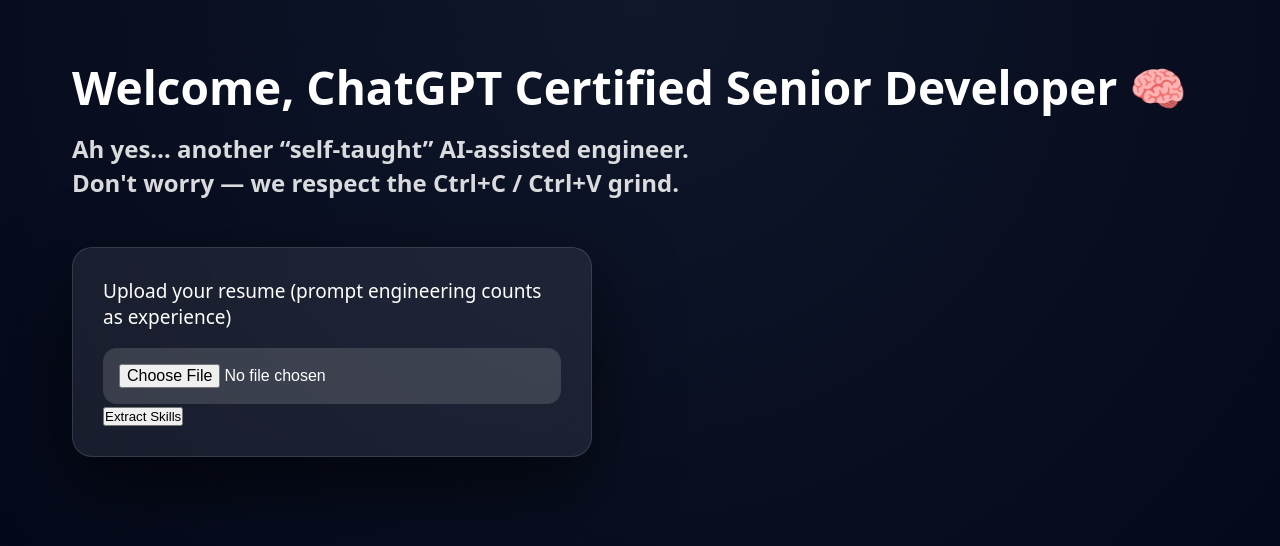
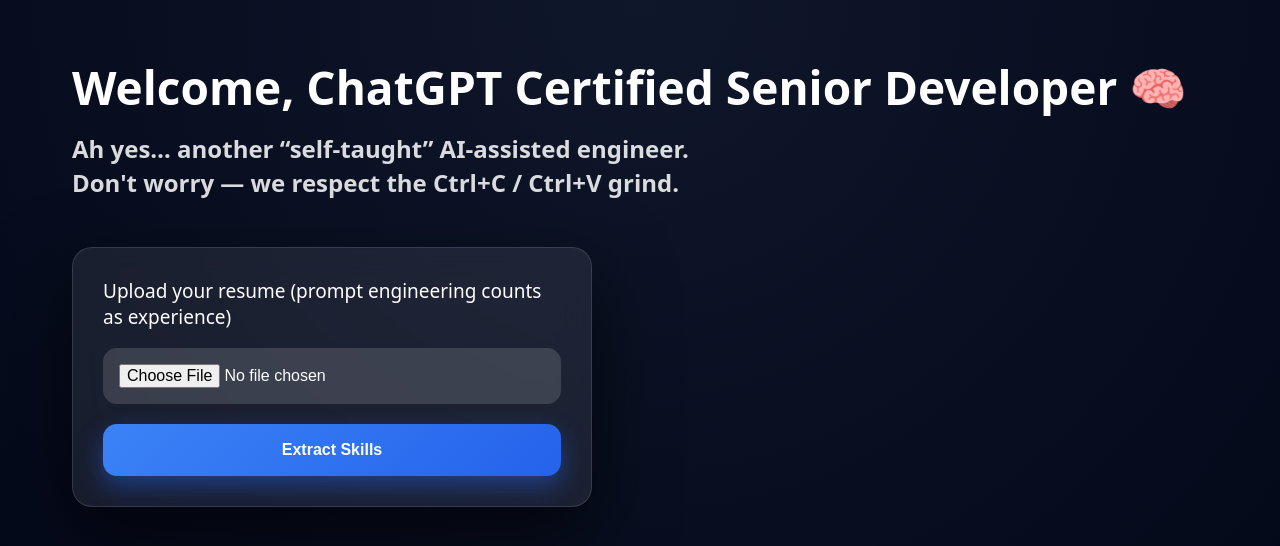
Before and after one commit to kulshreya03/MoatSwarming, a React app in the folder frontend/: page /UserPage in a window 1280 px wide. Shown: the top 546 px of the page. Built offline with nearby package versions, Linux system fonts and the light colour scheme; the HTML template or start-up script is replaced by a standard one.

Commit message:
Changed Resume List Style

```diff
--- a/frontend/src/css/UserPage.module.css
+++ b/frontend/src/css/UserPage.module.css
@@ -1,12 +1,20 @@
 .page {
-  min-height: 100%;
+  min-height: 100vh;
   width: 100%;
   padding: 56px 72px;
+
   background: radial-gradient(circle at top, #0f172a, #020617);
   color: #ffffff;
+
   font-family: system-ui, -apple-system, BlinkMacSystemFont, "Segoe UI",
     Roboto, sans-serif;
+
+  overflow-y: auto;
 }
+
+
+
+
 
 /* Headings */
 .header {
@@ -62,3 +70,85 @@
 .inputFile:hover {
   background: rgba(255, 255, 255, 0.22);
 }
+
+
+/* Skills grid */
+.skillsGrid {
+  margin-top: 36px;
+  display: grid;
+  grid-template-columns: repeat(auto-fit, minmax(220px, 1fr));
+  gap: 22px;
+}
+
+/* Each category card */
+.skillCard {
+  padding: 18px 20px;
+  border-radius: 16px;
+
+  background: rgba(255, 255, 255, 0.1);
+  backdrop-filter: blur(10px);
+
+  border: 1px solid rgba(255, 255, 255, 0.12);
+}
+
+/* Category title */
+.skillTitle {
+  font-size: 15px;
+  letter-spacing: 0.12em;
+  margin-bottom: 14px;
+  opacity: 0.9;
+}
+
+/* Pills container */
+.skillPills {
+  display: flex;
+  flex-wrap: wrap;
+  gap: 10px;
+}
+
+/* Individual skill pill */
+.skillPill {
+  padding: 6px 12px;
+  border-radius: 999px;
+
+  background: linear-gradient(
+    135deg,
+    rgba(59, 130, 246, 0.8),
+    rgba(37, 99, 235, 0.8)
+  );
+
+  font-size: 14px;
+  font-weight: 500;
+  white-space: nowrap;
+}
+
+
+
+.button {
+  margin-top: 20px;
+  width: 100%;
+  height: 52px;
+
+  border-radius: 14px;
+  border: none;
+  cursor: pointer;
+
+  font-size: 16px;
+  font-weight: 600;
+  color: white;
+
+  background: linear-gradient(135deg, #3b82f6, #2563eb);
+  box-shadow: 0 10px 25px rgba(37, 99, 235, 0.45);
+
+  transition: transform 0.15s ease, box-shadow 0.15s ease;
+}
+
+.button:hover:not(:disabled) {
+  transform: translateY(-1px);
+  box-shadow: 0 14px 35px rgba(37, 99, 235, 0.6);
+}
+
+.button:disabled {
+  opacity: 0.6;
+  cursor: not-allowed;
+}
--- a/frontend/src/index.css
+++ b/frontend/src/index.css
@@ -5,11 +5,15 @@
 }
 
 html,
-body,
+body {
+  width: 100%;
+  min-height: 100%;
+  overflow-x: hidden;
+  overflow-y: auto;
+}
+
 #root {
-  width: 100%;
-  height: 100%;
-  overflow: hidden;
+  min-height: 100%;
 }
 
 /* ❌ REMOVE any flex centering from #root */
--- a/frontend/src/pages/Homepage.jsx
+++ b/frontend/src/pages/Homepage.jsx
@@ -1,6 +1,4 @@
 import { useNavigate } from "react-router-dom"
-
-
 
 export function Homepage()
 {
@@ -14,8 +12,6 @@
     return(
         <div>
             <button onClick={handleClick}>Student Login</button>
-
         </div>
     )
-
 }
--- a/frontend/src/pages/UserPage.jsx
+++ b/frontend/src/pages/UserPage.jsx
@@ -55,23 +55,39 @@
             className={styles.inputFile}
             onChange={handleFileChange}
           />
-          <button type="submit" disabled={loading}>
-            {loading ? "Analyzing..." : "Extract Skills"}
-          </button>
+          <button
+          type="submit"
+          disabled={loading}
+          className={styles.button}
+          >
+          {loading ? "Analyzing…" : "Extract Skills"}
+        </button>
         </form>
 
-        {Object.entries(skills).map(([category, items]) => (
-          items.length > 0 && (
-            <div key={category}>
-              <h5>{category.toUpperCase()}</h5>
-              <ul>
-                {items.map((skill, i) => (
-                  <li key={i}>{skill}</li>
-                ))}
-              </ul>
-            </div>
-          )
-        ))}
+
+          {Object.entries(skills).length > 0 && (
+         <div className={styles.skillsGrid}>
+          {Object.entries(skills).map(([category, items]) =>
+            items.length > 0 ? (
+              <div key={category} className={styles.skillCard}>
+                <h5 className={styles.skillTitle}>
+                  {category.replace("_", " ").toUpperCase()}
+                </h5>
+
+                <div className={styles.skillPills}>
+                  {items.map((skill, i) => (
+              <span key={i} className={styles.skillPill}>
+                {skill}
+                    </span>
+                  ))}
+                </div>
+              </div>
+            ) : null
+          )}
+  </div>
+)}
+
+
 
       </div>
 
```
Also changed, not shown: 2 other files (tests, documents, lock files or other folders).
